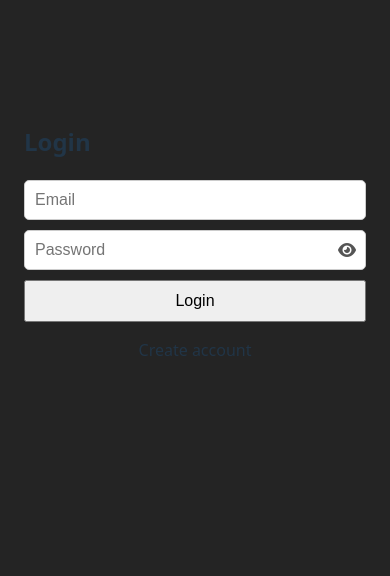
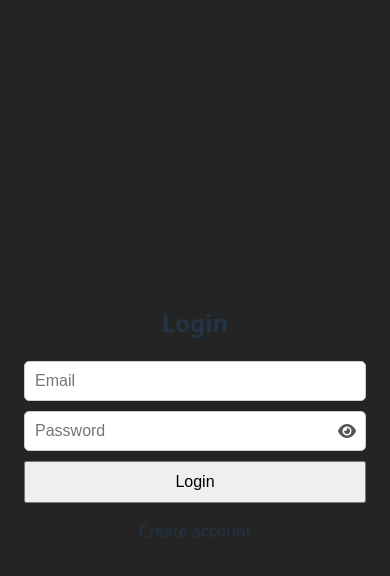
Before and after one commit to poojavishwakma2023/expense-tracker, a React (Vite) app: page /login in a window 390 px wide. Shown: the top 576 px of the page. Built offline with nearby package versions, Linux system fonts and the light colour scheme.

Commit message:
style: auth-page responsive

```diff
--- a/src/App.css
+++ b/src/App.css
@@ -10,20 +10,24 @@ body {
 }
 
 
+.auth-page {
+    min-height: 100vh;
+    display: flex;
+    justify-content: center;
+    align-items: center;
+    /* padding: 20px; */
+    box-sizing: border-box;
+}
+
+
 .login-container,
 .signup-container {
   width: 100%;
   max-width: 400px;
-  /* ✅ ideal width */
   margin: 80px auto;
-  /* center horizontally */
   padding: 24px;
-
   box-sizing: border-box;
   border-radius: 8px;
-
-  /* background-color: #ffffff; */
-  /* box-shadow: 0 8px 24px rgba(0, 0, 0, 0.08); */
 }
 
 
@@ -76,7 +80,8 @@ body {
 
 /* register,login test */
 .register-text,
-.login-text {
+.login-text,
+.auth-heading {
   text-align: center;
 }
 
@@ -155,6 +160,3 @@ body {
 .user-profile-container h2,.add-expense-container h2 {
   text-align: center;
 }
-.submitBtn{
-
-}
--- a/src/pages/auth/Login.tsx
+++ b/src/pages/auth/Login.tsx
@@ -22,8 +22,10 @@ const Login = () => {
   return (
     <>
       <title> Login | Expense Tracker</title>
+      <div className="auth-page">
+
       <div className="login-container">
-        <h2>Login</h2>
+        <h2 className="auth-heading">Login</h2>
 
         <input
           className="email-input"
@@ -60,6 +62,7 @@ const Login = () => {
           Create account
         </p>
       </div>
+      </div>
     </>
 
   );
--- a/src/pages/auth/Signup.tsx
+++ b/src/pages/auth/Signup.tsx
@@ -23,8 +23,9 @@ const Signup = () => {
     return (
         <>
             <title> Signup | Expense Tracker</title>
+            <div className="auth-page">
                 <div className="signup-container">
-                <h2>Signup</h2>
+                    <h2 className="auth-heading">Signup</h2>
                     <input
                         className="email-input"
                         placeholder="Email"
@@ -61,6 +62,7 @@ const Signup = () => {
                         Already have account? Login
                     </p>
                 </div>
+            </div>
         </>
     );
 }
```
Lines whose indentation alone changed are shown as unchanged.
